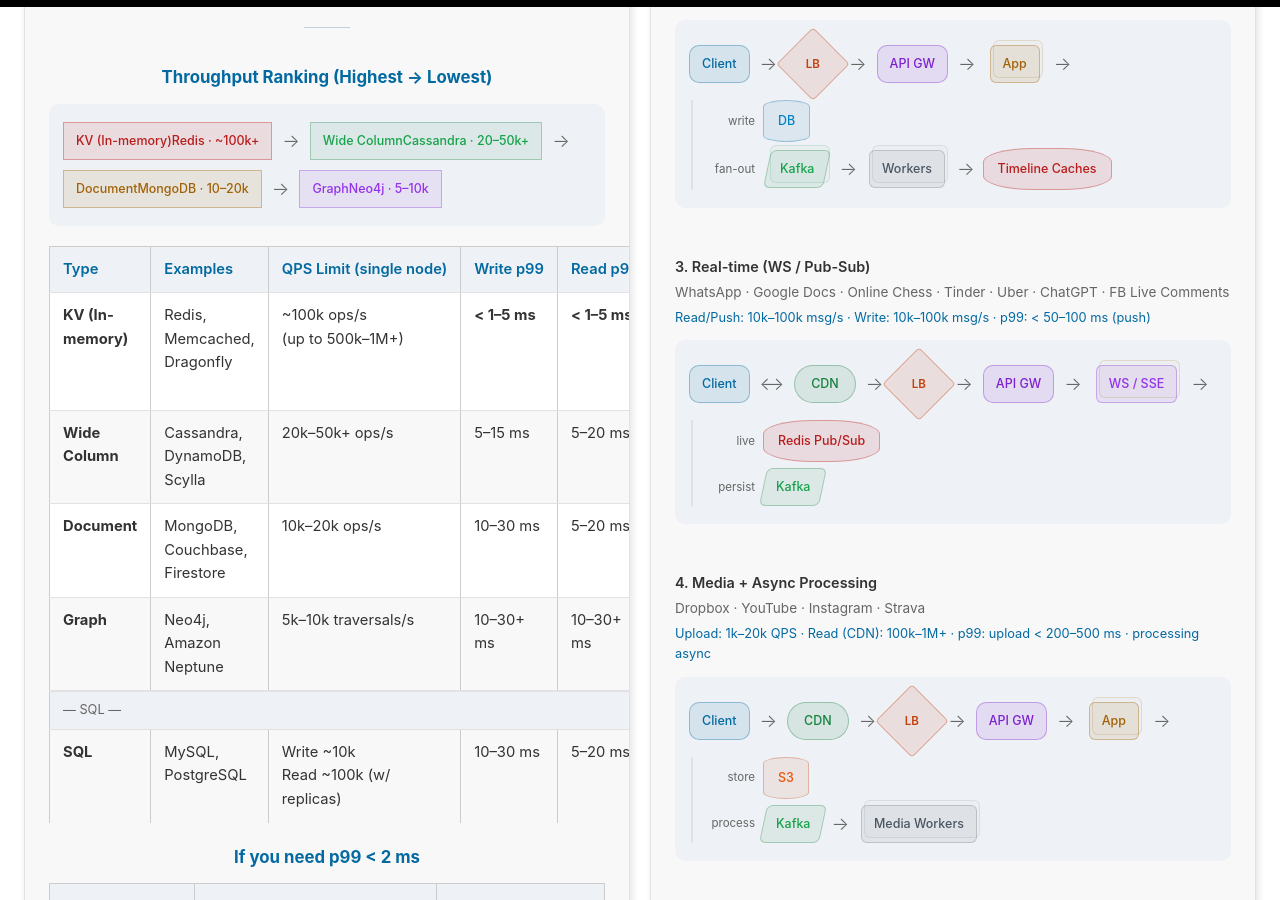
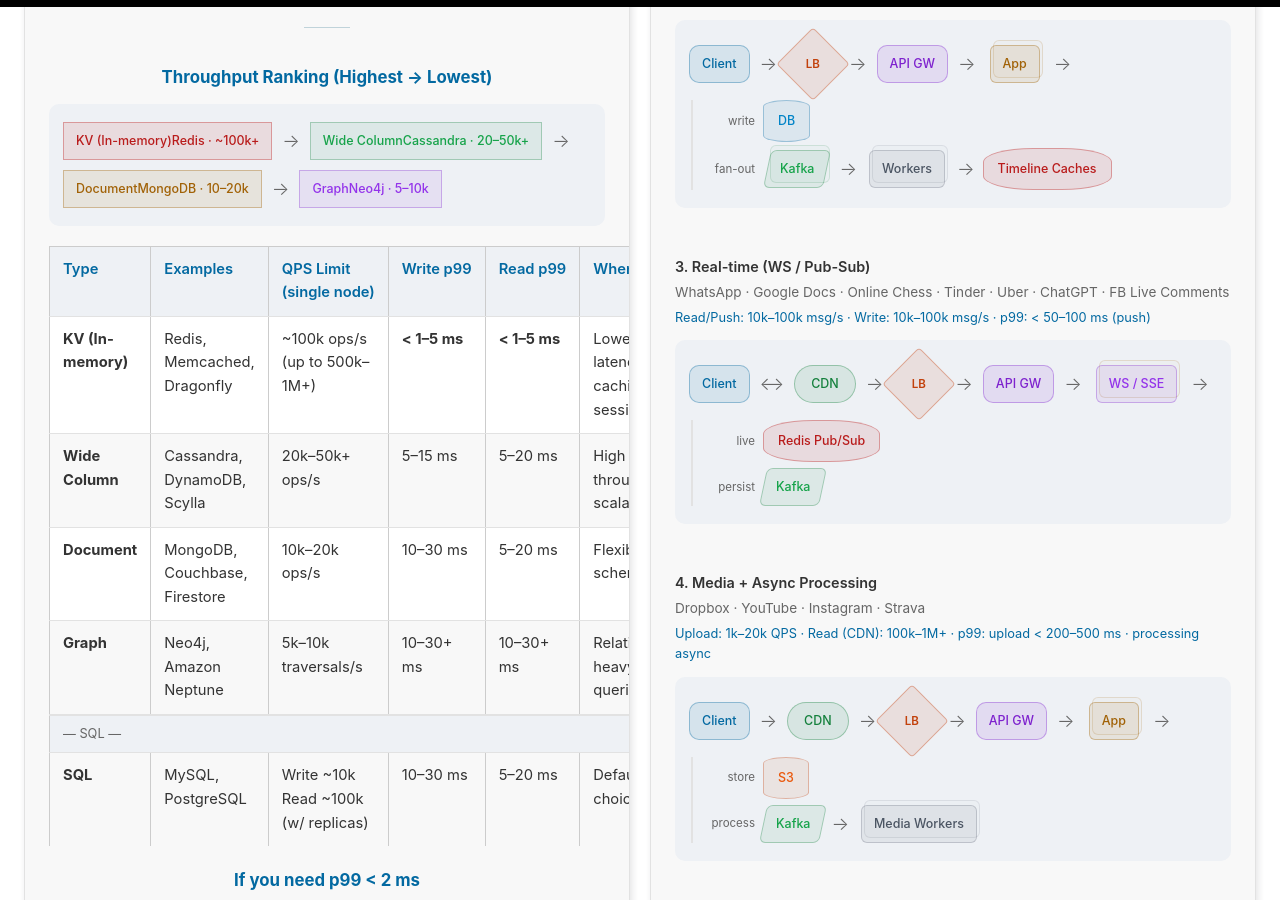
Before and after one commit to mettyoung/mettyoung.github.io, a Jekyll site: the page built from _posts/2026-07-30-system-design-decision-map.html, in a window 1280 px wide and 900 px high, scrolled down 897 px. Built offline with Jekyll 4.4.1, drawn with Linux system fonts in a browser that asks for light colours.

```diff
--- a/_posts/2026-07-30-system-design-decision-map.html
+++ b/_posts/2026-07-30-system-design-decision-map.html
@@ -396,7 +396,7 @@ excerpt: "A visual decision map for system design interviews: SQL vs NoSQL by QP
         <tr>
           <th>Type</th>
           <th>Examples</th>
-          <th>QPS Limit (single node)</th>
+          <th>QPS Limit<br>(single node)</th>
           <th>Write p99</th>
           <th>Read p99</th>
           <th>When to use</th>
```
